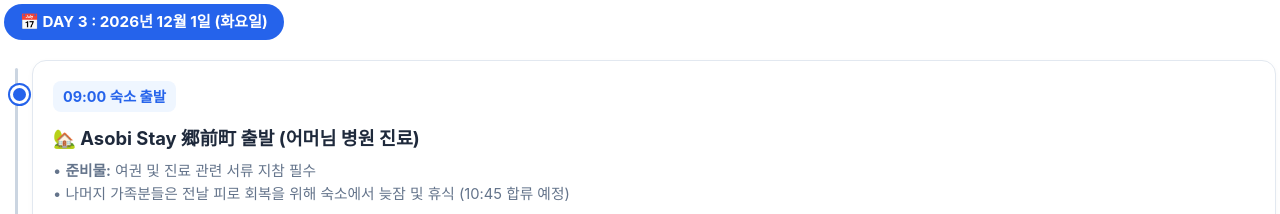
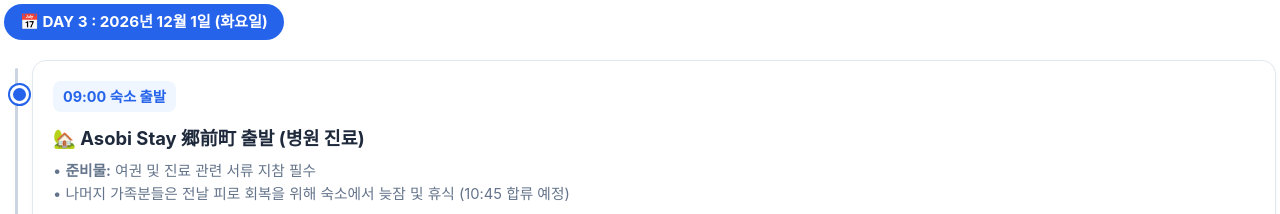
Before and after one commit to midsummer0751/nagoya-trip, a plain HTML site: page day3.html in a window 1280 px wide. Shown: the top 214 px of the page. Drawn offline with Linux system fonts and the light colour scheme.

Commit message:
day3.html 문구 업데이트

```diff
--- a/day3.html
+++ b/day3.html
@@ -54,7 +54,7 @@ body { background:transparent; color:#1e293b; line-height:1.6; padding:4px; }
             <div class="event-header">
                 <span class="time-badge">09:00 숙소 출발</span>
             </div>
-            <div class="place-title">🏡 Asobi Stay 郷前町 출발 (어머님 병원 진료)</div>
+            <div class="place-title">🏡 Asobi Stay 郷前町 출발 (병원 진료)</div>
             <div class="place-desc">
                 • <strong>준비물:</strong> 여권 및 진료 관련 서류 지참 필수<br>
                 • 나머지 가족분들은 전날 피로 회복을 위해 숙소에서 늦잠 및 휴식 (10:45 합류 예정)
```
